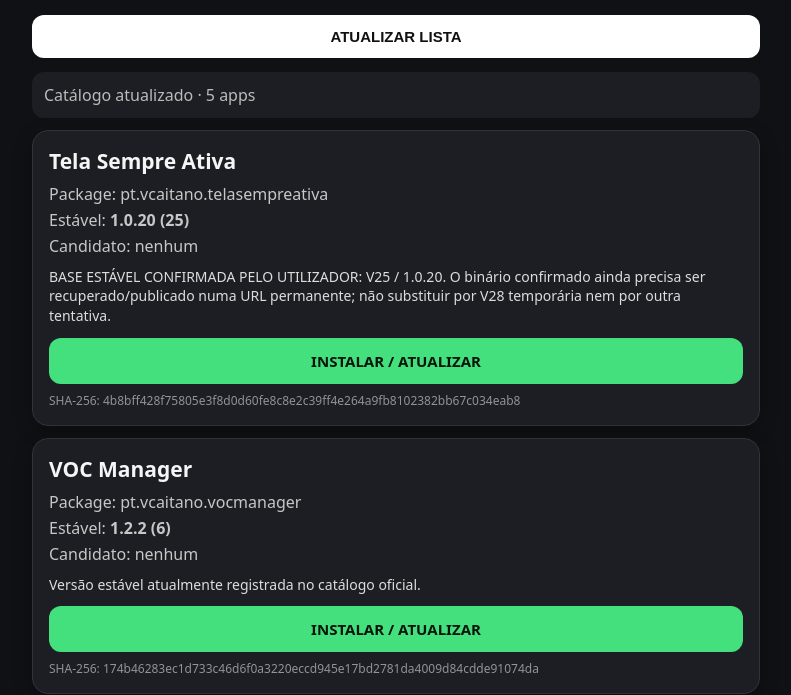
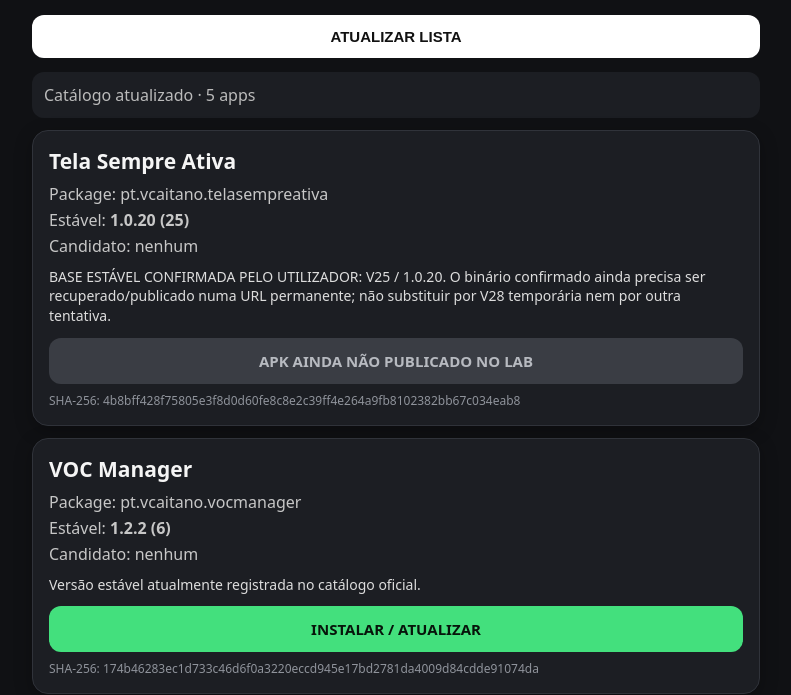
Before and after one commit to vcaitanoo/voc-apps, a plain HTML site: page docs/voc-lab/index.html in a window 1280 px wide. Shown: the part 121-816 px from the top of the page, without its empty margins (244-1035 px from the left). Drawn offline with Linux system fonts and the light colour scheme.

Commit message:
lab: show unavailable APKs without fake download links

```diff
--- a/docs/voc-lab/index.html
+++ b/docs/voc-lab/index.html
@@ -8,13 +8,13 @@
   <title>VOC Lab</title>
   <style>
     :root{font-family:system-ui,-apple-system,Segoe UI,Roboto,sans-serif;color:#f5f5f5;background:#101114}
-    *{box-sizing:border-box} body{margin:0;background:#101114} main{max-width:760px;margin:auto;padding:22px 16px 48px}
+    *{box-sizing:border-box}body{margin:0;background:#101114}main{max-width:760px;margin:auto;padding:22px 16px 48px}
     h1{font-size:2rem;margin:0;text-align:center}.sub{text-align:center;color:#aaa;margin:8px 0 18px;line-height:1.4}
     .top{display:flex;gap:10px;margin-bottom:14px}.btn{border:0;border-radius:12px;padding:13px 16px;font-weight:800;font-size:15px;text-decoration:none;text-align:center;display:block;background:#fff;color:#111;cursor:pointer;width:100%}
     .card{background:#1c1e23;border:1px solid #30333a;border-radius:16px;padding:16px;margin:12px 0;box-shadow:0 5px 18px #0004}
     .name{font-size:21px;font-weight:800;margin-bottom:8px}.row{color:#c7c7c7;margin:4px 0}.candidate{color:#ffcf5a;font-weight:800}.notes{margin:10px 0;color:#ddd;font-size:14px;line-height:1.4}
-    .download{margin-top:12px;background:#43e07d;color:#07150b}.stable{background:#29303a;color:#fff;margin-top:8px}.small{font-size:12px;color:#8f939b;margin-top:8px;word-break:break-all}
-    .status{padding:12px;border-radius:12px;background:#1c1e23;color:#bbb;margin-bottom:10px}.error{color:#ff7b7b}
+    .download{margin-top:12px;background:#43e07d;color:#07150b}.stable{background:#29303a;color:#fff;margin-top:8px}.disabled{margin-top:12px;background:#3a3d44;color:#b7bac0;cursor:not-allowed}
+    .small{font-size:12px;color:#8f939b;margin-top:8px;word-break:break-all}.status{padding:12px;border-radius:12px;background:#1c1e23;color:#bbb;margin-bottom:10px}.error{color:#ff7b7b}
   </style>
 </head>
 <body>
@@ -30,28 +30,30 @@ const CATALOG='https://raw.githubusercontent.com/vcaitanoo/voc-apps/main/lab/cat
 const esc=s=>String(s??'').replace(/[&<>"']/g,c=>({'&':'&amp;','<':'&lt;','>':'&gt;','"':'&quot;',"'":'&#39;'}[c]));
 async function load(){
   const status=document.getElementById('status'),apps=document.getElementById('apps');
-  status.className='status'; status.textContent='A carregar catálogo...'; apps.innerHTML='';
+  status.className='status';status.textContent='A carregar catálogo...';apps.innerHTML='';
   try{
-    const r=await fetch(CATALOG+'?t='+Date.now(),{cache:'no-store'}); if(!r.ok) throw new Error('HTTP '+r.status);
-    const data=await r.json(); const list=(data.apps||[]).filter(a=>a.enabled!==false);
+    const r=await fetch(CATALOG+'?t='+Date.now(),{cache:'no-store'});if(!r.ok)throw new Error('HTTP '+r.status);
+    const data=await r.json();const list=(data.apps||[]).filter(a=>a.enabled!==false);
     status.textContent='Catálogo atualizado · '+list.length+' apps';
     for(const a of list){
-      const target=a.candidate||a.stable; const hasCandidate=!!a.candidate;
-      const card=document.createElement('section'); card.className='card';
+      const target=a.candidate||a.stable,hasCandidate=!!a.candidate,hasTargetUrl=!!(target&&target.apkUrl),hasStableUrl=!!(a.stable&&a.stable.apkUrl);
+      const primary=hasTargetUrl
+        ? `<a class="btn download" href="${esc(target.apkUrl)}">${hasCandidate?'INSTALAR / ATUALIZAR CANDIDATO':'INSTALAR / ATUALIZAR'}</a>`
+        : `<div class="btn disabled">APK AINDA NÃO PUBLICADO NO LAB</div>`;
+      const stableButton=hasCandidate&&hasStableUrl?`<a class="btn stable" href="${esc(a.stable.apkUrl)}">BAIXAR ESTÁVEL</a>`:'';
+      const card=document.createElement('section');card.className='card';
       card.innerHTML=`<div class="name">${esc(a.name)}</div>
         <div class="row">Package: ${esc(a.packageName)}</div>
         <div class="row">Estável: <b>${esc(a.stable.versionName)} (${esc(a.stable.versionCode)})</b></div>
         <div class="row ${hasCandidate?'candidate':''}">${hasCandidate?'CANDIDATO: '+esc(a.candidate.versionName)+' ('+esc(a.candidate.versionCode)+')':'Candidato: nenhum'}</div>
         ${target.notes?`<div class="notes">${esc(target.notes)}</div>`:''}
-        <a class="btn download" href="${esc(target.apkUrl)}">${hasCandidate?'INSTALAR / ATUALIZAR CANDIDATO':'INSTALAR / ATUALIZAR'}</a>
-        ${hasCandidate?`<a class="btn stable" href="${esc(a.stable.apkUrl)}">BAIXAR ESTÁVEL</a>`:''}
+        ${primary}${stableButton}
         <div class="small">SHA-256: ${esc(target.sha256)}</div>`;
       apps.appendChild(card);
     }
   }catch(e){status.className='status error';status.textContent='Falha ao carregar: '+e.message;}
 }
-if('serviceWorker' in navigator) navigator.serviceWorker.register('sw.js').catch(()=>{});
-load();
+if('serviceWorker'in navigator)navigator.serviceWorker.register('sw.js').catch(()=>{});load();
 </script>
 </body>
 </html>
```
